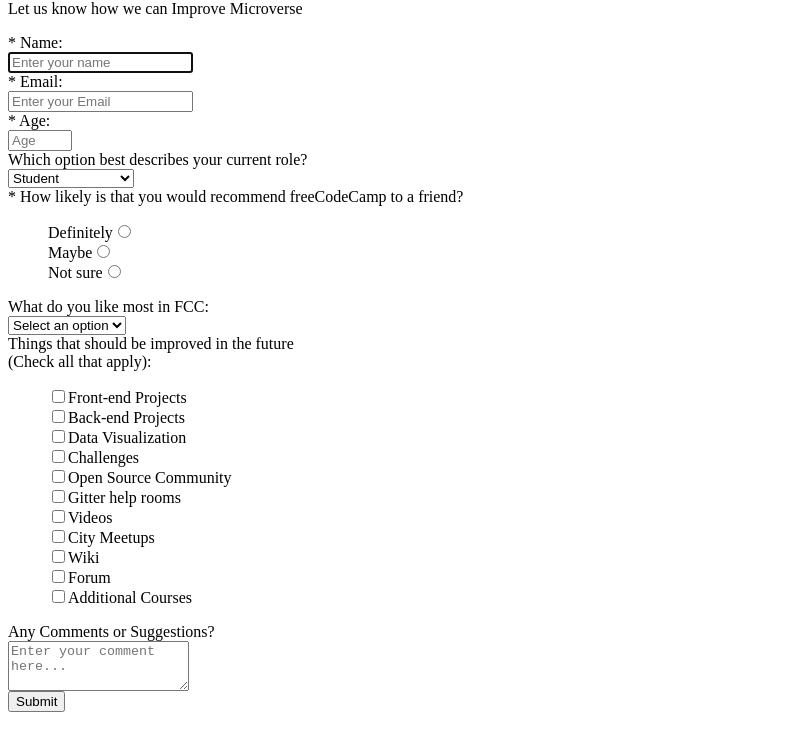
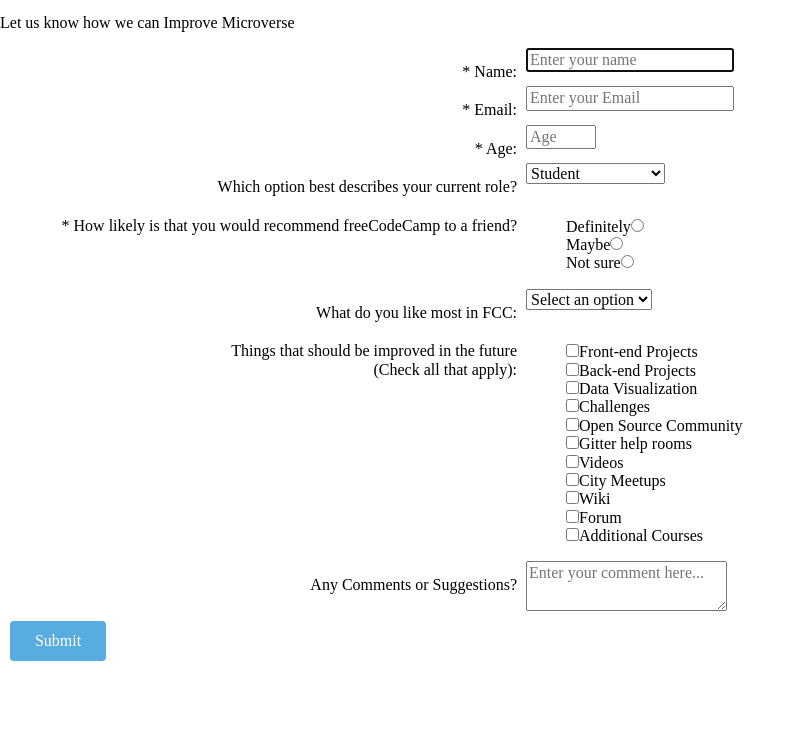
Before and after one commit to AgnesNM/survey-form, a plain HTML site: page index.html in a window 1280 px wide. Shown: the part 66-800 px from the top of the page, without its empty margins (0-806 px from the left). Drawn offline with Linux system fonts and the light colour scheme.

Commit message:
upated css links on index.html

```diff
--- a/index.html
+++ b/index.html
@@ -3,6 +3,8 @@
   <meta charset="UTF-8">
   <meta name="viewport" content="width=device-width, initial-scale=1.0">
   <meta http-equiv="X-UA-Compatible" content="ie=edge">
+  <link rel="stylesheet" href="css/test.css">
+  <link rel="stylesheet" href="css/styles.css">
   <title>Survey Form</title>
 </head>
 <body>
```
